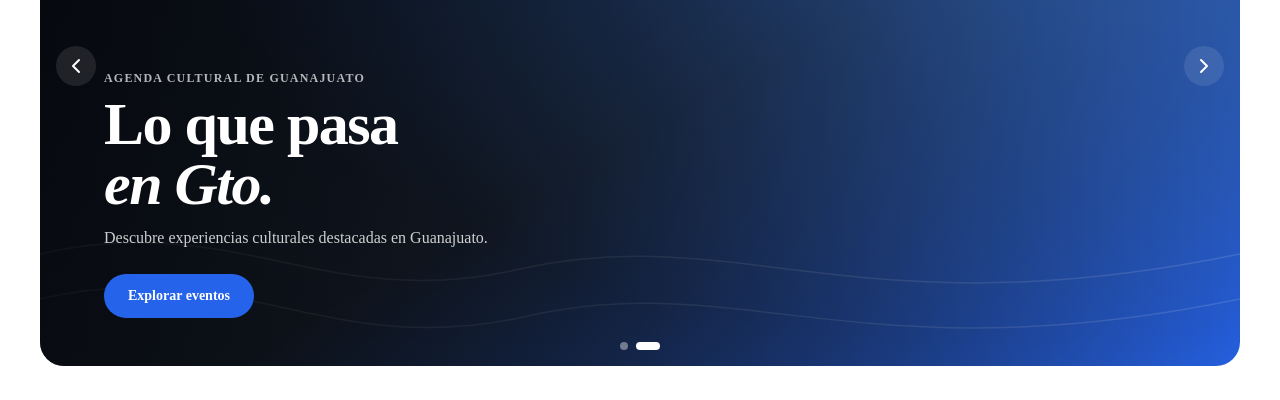
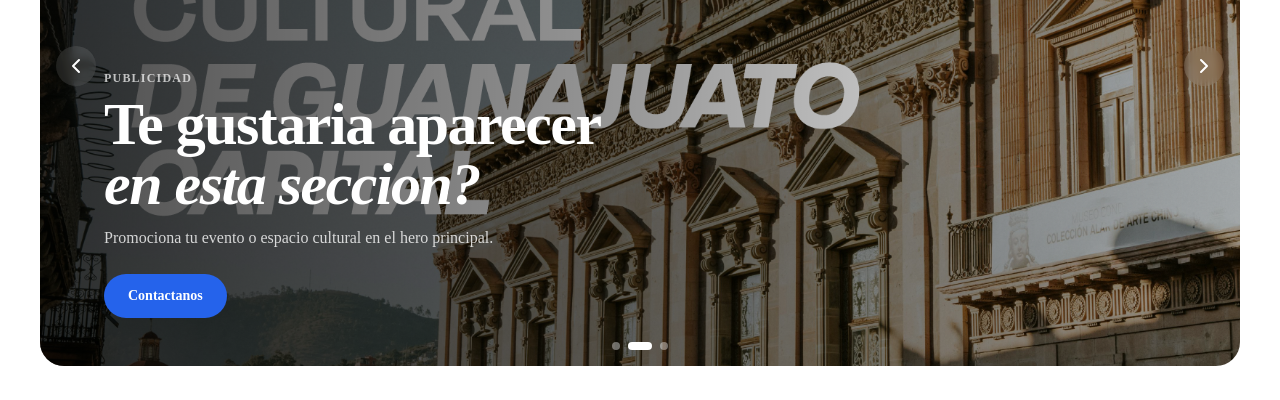
Before and after one commit to Perruchok/Guana, a Next.js app in the folder frontend/: page / in a window 1280 px wide. Shown: the part 339-739 px from the top of the page. Built offline with nearby package versions, Linux system fonts and the light colour scheme; no server answers.

Commit message:
updated hero slide for promotion

```diff
--- a/frontend/app/(public)/HomeClient.tsx
+++ b/frontend/app/(public)/HomeClient.tsx
@@ -173,13 +173,25 @@ export default function HomeClient({ featuredEvents, recentEvents, featuredVenue
     })
   }
 
-  const promoHeroSlide: HeroSlide = {
+  const presentationHeroSlide: HeroSlide = {
     kind: 'ad',
     imageUrl: '/FULLSCREEN/Home1.png',
     mobileImageUrl: '/MOBILE/Home-m.png',
     imageAlt: 'Promoción destacada de Guana',
     href: '#eventos',
     showOverlay: false,
+  }
+
+  const advertisementHeroSlide: HeroSlide = {
+    kind: 'ad',
+    imageUrl: '/FULLSCREEN/Home1.png',
+    mobileImageUrl: '/MOBILE/Home-m.png',
+    imageAlt: 'Anuncio para promocionar tu espacio en Guana Go',
+    title: 'Te gustaria aparecer\nen esta seccion?',
+    subtitle: 'Promociona tu evento o espacio cultural en el hero principal.',
+    ctaLabel: 'Contactanos',
+    ctaHref: 'https://wa.me/524613409554',
+    showOverlay: true,
   }
 
   const eventHeroSlides: HeroSlide[] = [...featuredEvents, ...recentEvents]
@@ -190,7 +202,7 @@ export default function HomeClient({ featuredEvents, recentEvents, featuredVenue
 
       return allEvents.findIndex((candidateEvent) => candidateEvent.id === event.id) === index
     })
-    .slice(0, 5)
+    .slice(0, 4)
     .map((event) => ({
       kind: 'event' as const,
       title: `${event.title}\nGuanajuato, MX`,
@@ -200,20 +212,19 @@ export default function HomeClient({ featuredEvents, recentEvents, featuredVenue
       ctaHref: `/eventos/${event.slug}`,
     }))
 
+  const fallbackEventSlide: HeroSlide = {
+    kind: 'event',
+    title: 'Lo que pasa\nen Gto.',
+    subtitle: 'Descubre experiencias culturales destacadas en Guanajuato.',
+    imageUrl: '/hero-fallback.svg',
+    ctaLabel: 'Explorar eventos',
+    ctaHref: '#eventos',
+  }
+
   const resolvedHeroSlides: HeroSlide[] = [
-    promoHeroSlide,
-    ...(eventHeroSlides.length > 0
-      ? eventHeroSlides
-      : [
-          {
-            kind: 'event' as const,
-            title: 'Lo que pasa\nen Gto.',
-            subtitle: 'Descubre experiencias culturales destacadas en Guanajuato.',
-            imageUrl: '/hero-fallback.svg',
-            ctaLabel: 'Explorar eventos',
-            ctaHref: '#eventos',
-          },
-        ]),
+    presentationHeroSlide,
+    advertisementHeroSlide,
+    ...(eventHeroSlides.length > 0 ? eventHeroSlides : [fallbackEventSlide]),
   ]
 
   return (
--- a/frontend/components/layout/Footer.tsx
+++ b/frontend/components/layout/Footer.tsx
@@ -32,7 +32,7 @@ export default function Footer() {
             </a>
 
             <a
-              href="https://www.instagram.com"
+              href="https://www.instagram.com/guanagoo/"
               target="_blank"
               rel="noopener noreferrer"
               aria-label="Instagram"
@@ -46,7 +46,7 @@ export default function Footer() {
             </a>
 
             <a
-              href="https://wa.me/527282843125"
+              href="https://wa.me/524613409554"
               target="_blank"
               rel="noopener noreferrer"
               aria-label="WhatsApp"
@@ -89,7 +89,7 @@ export default function Footer() {
           <a href="mailto:contacto@guanago.mx" className="text-sm text-slate-300 hover:text-white">
             contacto@guanago.mx
           </a>
-          <p className="mt-3 text-sm text-slate-300">Tel. 728 284 3125</p>
+          <p className="mt-3 text-sm text-slate-300">Tel. 461 340 9554</p>
           <p className="text-sm text-slate-400">Ext. 159</p>
           <p className="mt-2 text-xs text-slate-400">Lunes a Viernes de 9:00 am a 6:00 pm</p>
           <p className="text-xs text-slate-500">*Excepto días festivos</p>
```
Also changed, not shown: 1 other file (tests, documents, lock files or other folders).
